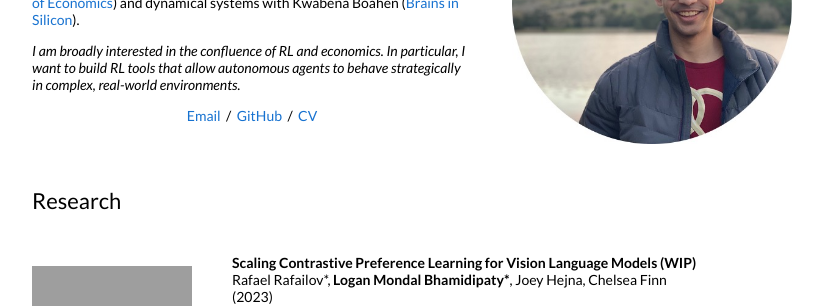
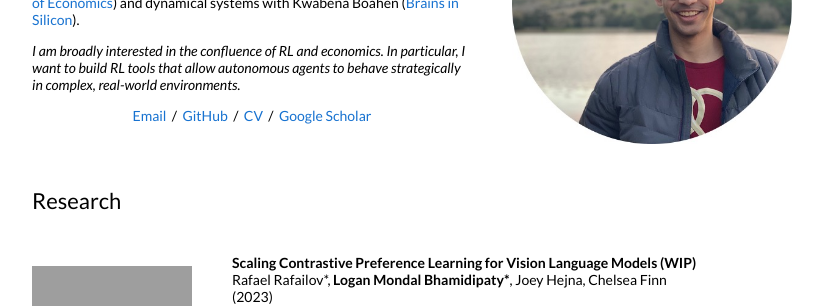
Before and after one commit to FlyingWorkshop/logan-mondal-bhamidipaty, a Jekyll site: the page built from _posts/2023-12-17-vlm-dpo.md, in a window 1280 px wide. Shown: the part 164-470 px from the top of the page, without its empty margins (228-1051 px from the left). Built offline with Jekyll 4.4.1, drawn with Linux system fonts in a browser that asks for light colours; our own code applies the rules of GitHub Pages for plain Markdown files.

Commit message:
added google scholar

```diff
--- a/_data/contacts.yml
+++ b/_data/contacts.yml
@@ -4,3 +4,5 @@
   url: https://github.com/FlyingWorkshop
 - title: CV
   url: assets/pdfs/2023-12-15-logan-bhamidipaty-cv.pdf
+- title: Google Scholar
+  url: https://scholar.google.com/citations?user=wJ_Eo0sAAAAJ&hl=en&oi=ao
```
